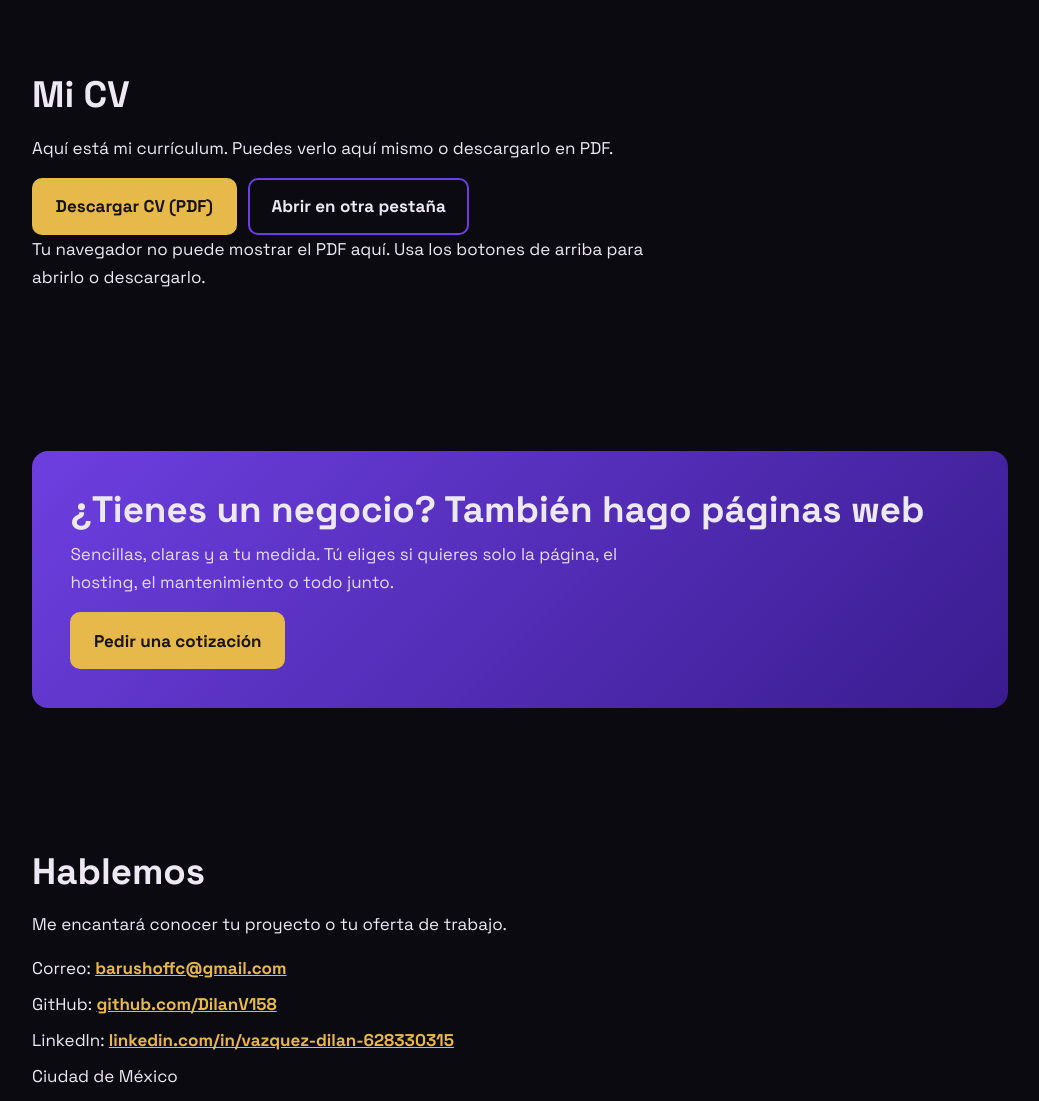
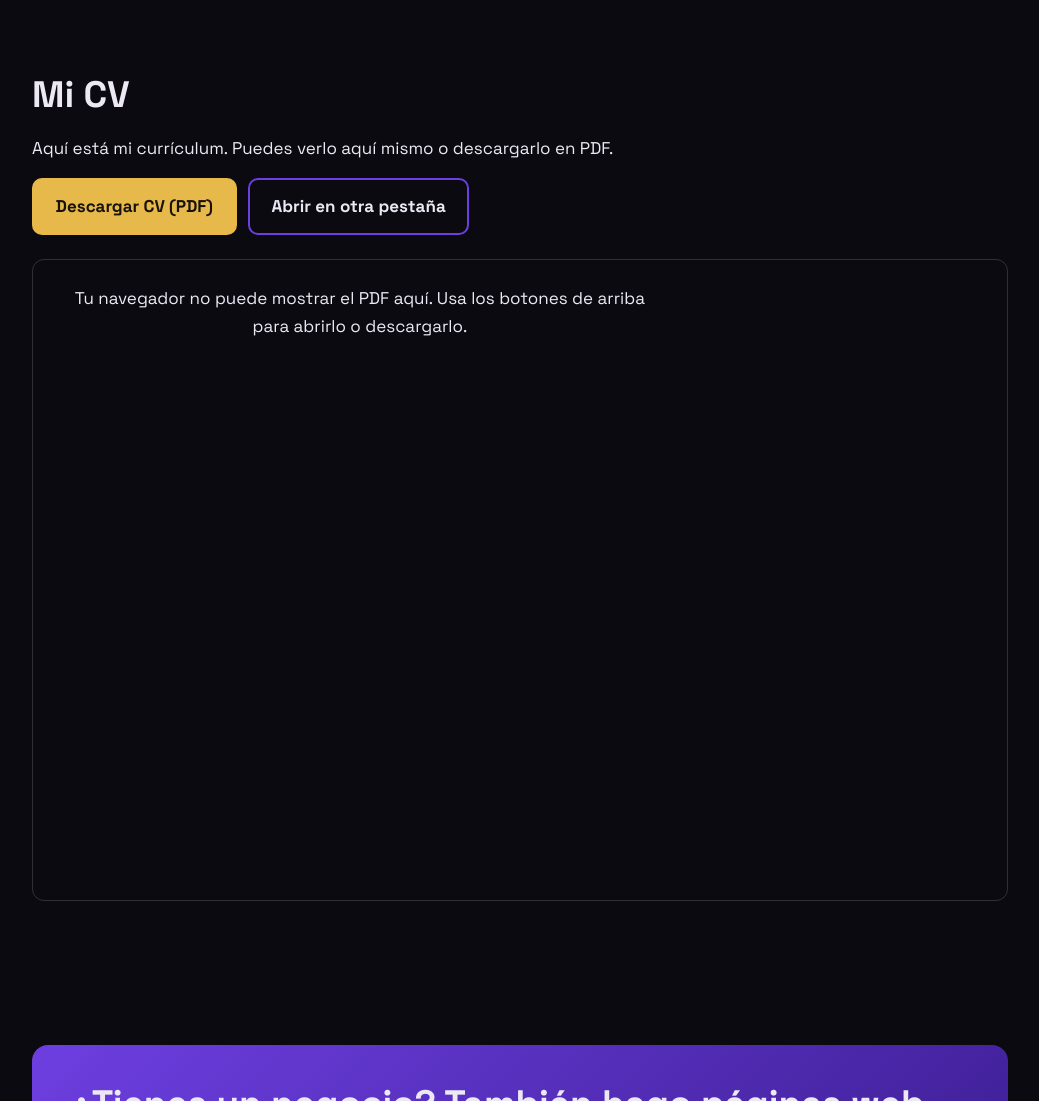
Before and after one commit to DilanV158/Portafolio, a plain HTML site: page index.html in a window 1280 px wide. Shown: the part 2000-3101 px from the top of the page, without its empty margins (120-1159 px from the left). Drawn offline with Linux system fonts and the light colour scheme.

Commit message:
Add CV preview styles to styles.css
Added styles for CV preview section including layout and border styles.

```diff
--- a/styles.css
+++ b/styles.css
@@ -58,3 +58,20 @@ p{margin:0 0 1rem;max-width:60ch}
 .contact ul{list-style:none;padding:0;margin:0;display:grid;gap:.5rem}
 .contact a{font-weight:700;color:var(--gold)}
 footer{padding:1.5rem 0 2.5rem;color:var(--muted);font-size:.9rem}
+
+.cv-preview {
+  margin-top: 24px;
+  border: 1px solid rgba(255, 255, 255, 0.15);
+  border-radius: 12px;
+  overflow: hidden;
+}
+.cv-preview object {
+  display: block;
+  width: 100%;
+  height: 80vh;
+  min-height: 480px;
+}
+.cv-preview p {
+  padding: 24px;
+  text-align: center;
+}
```
